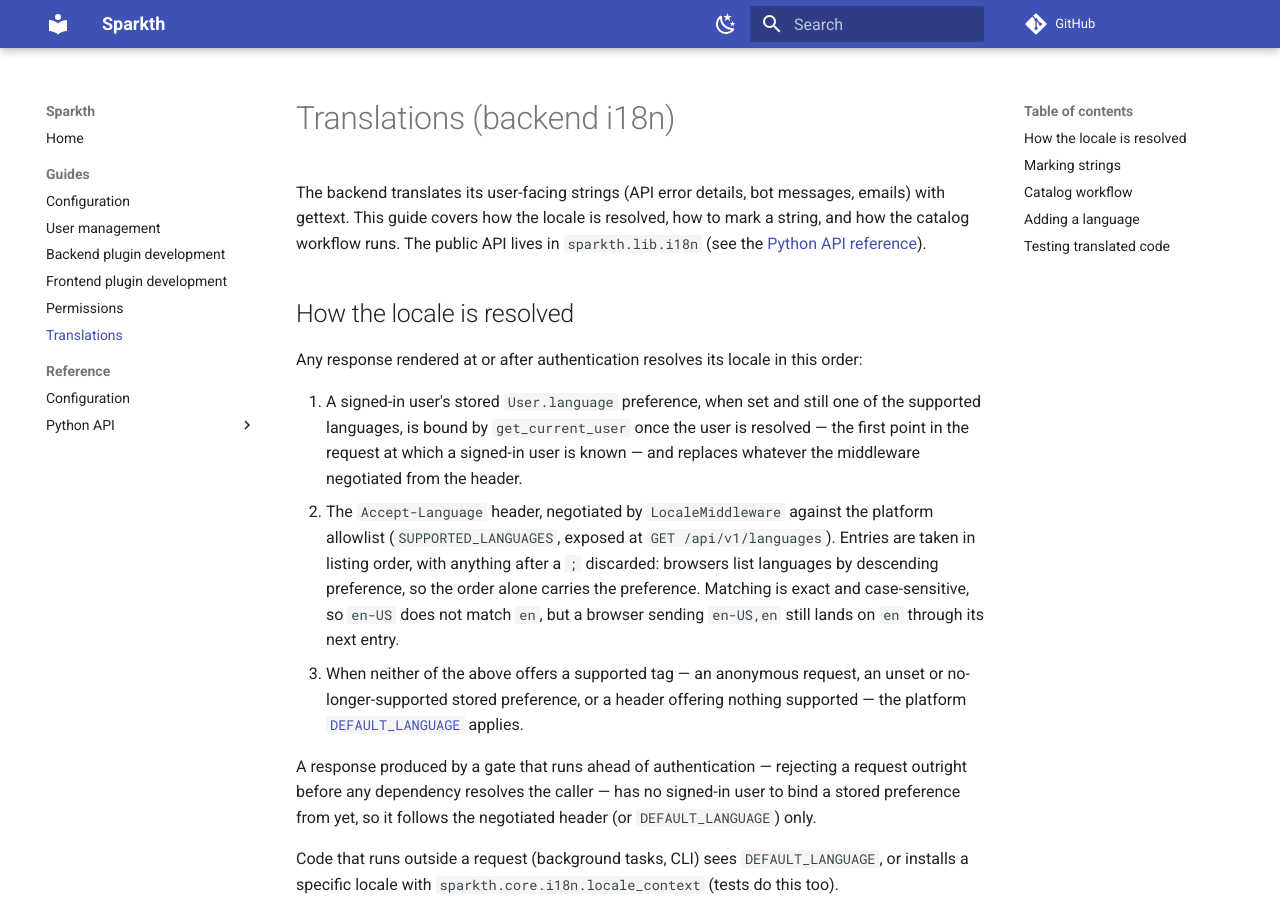
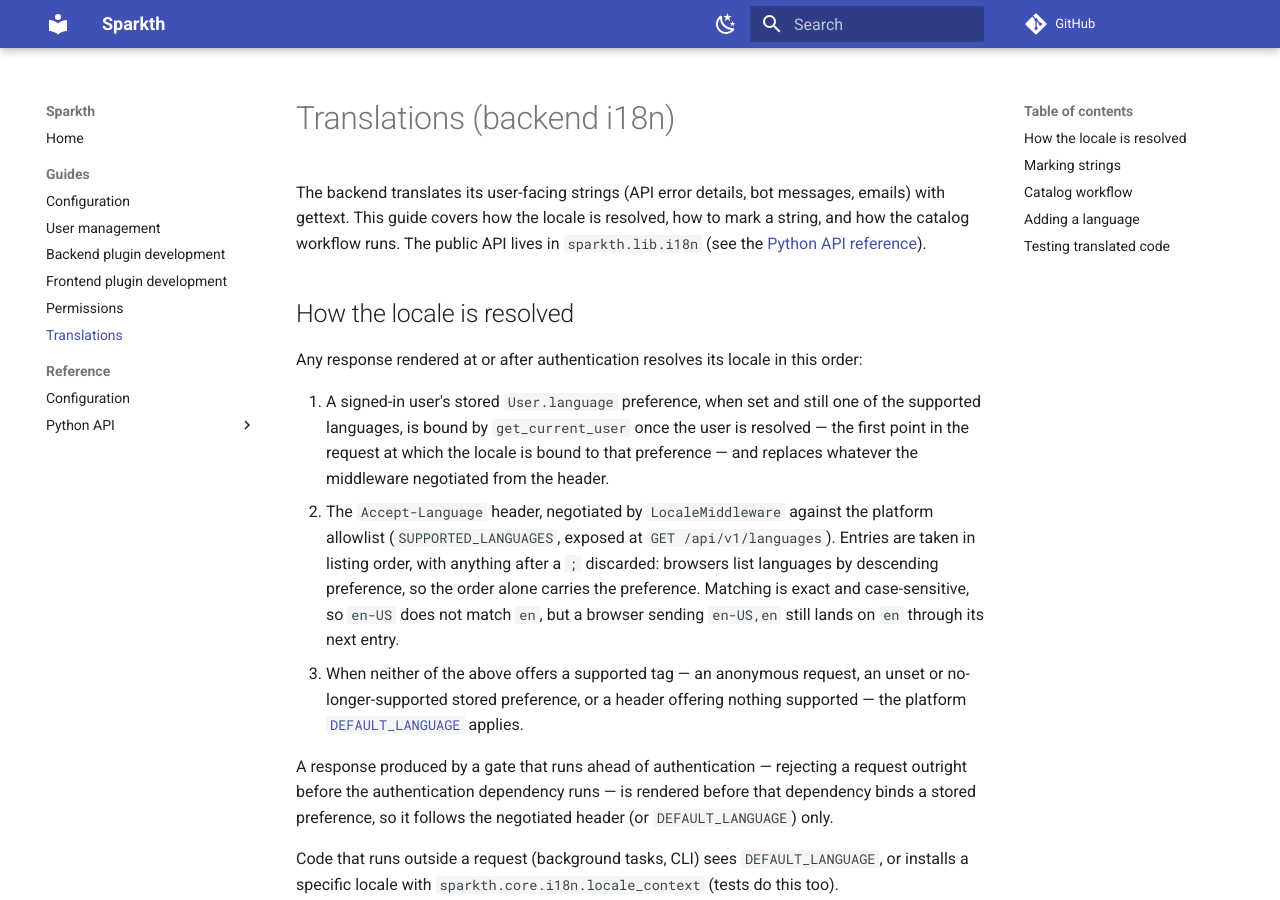
Before and after one commit to edly-io/sparkth, an MkDocs documentation site: the page built from docs/guides/translations.md, in a window 1280 px wide and 900 px high. Built offline with MkDocs 1.6.1 and Material for MkDocs 9.7.7, drawn with Linux system fonts in a browser that asks for light colours; comment, search, counter and statistics services are not loaded.

Commit message:
docs(core): correct the false reason given for pre-authentication locale
Three places asserted that a gate ahead of authentication has "no signed-in user" or
that get_current_user is "the first point at which the signed-in user is known." That
is false: PluginAccessMiddleware resolves the caller into request.state.user before its
own 403 response renders, two lines ahead of the check. The correct reason the response
still follows Accept-Language is that authentication is the first point at which the
locale is bound, not the first point at which the user is known.

Fixed all three occurrences of the same false claim: the causal clause and item 1 of the
precedence list in docs/guides/translations.md (both introduced by this task), and the
LocaleMiddleware docstring in sparkth/core/i18n/middleware.py (introduced by the plan's
own Step 7 replacement text, not by this task's earlier fixes).

Also guarded the lib.language docstring example's is_supported_language call with the
same None check the real call site in get_current_user uses, so the example models a
guarded call rather than an unguarded one.

Co-Authored-By: Claude Opus 5 (1M context) <noreply@anthropic.com>

```diff
--- a/docs/guides/translations.md
+++ b/docs/guides/translations.md
@@ -11,8 +11,8 @@ Any response rendered at or after authentication resolves its locale in this ord
 
 1. A signed-in user's stored `User.language` preference, when set and still one of the
    supported languages, is bound by `get_current_user` once the user is resolved — the
-   first point in the request at which a signed-in user is known — and replaces whatever
-   the middleware negotiated from the header.
+   first point in the request at which the locale is bound to that preference — and
+   replaces whatever the middleware negotiated from the header.
 2. The `Accept-Language` header, negotiated by `LocaleMiddleware` against the platform
    allowlist (`SUPPORTED_LANGUAGES`, exposed at `GET /api/v1/languages`). Entries are
    taken in listing order, with anything after a `;` discarded: browsers list languages by
@@ -24,8 +24,8 @@ Any response rendered at or after authentication resolves its locale in this ord
    platform [`DEFAULT_LANGUAGE`](../reference/configuration.md#default_language) applies.
 
 A response produced by a gate that runs ahead of authentication — rejecting a request
-outright before any dependency resolves the caller — has no signed-in user to bind a
-stored preference from yet, so it follows the negotiated header (or `DEFAULT_LANGUAGE`)
+outright before the authentication dependency runs — is rendered before that dependency
+binds a stored preference, so it follows the negotiated header (or `DEFAULT_LANGUAGE`)
 only.
 
 Code that runs outside a request (background tasks, CLI) sees
```
Also changed, not shown: 2 other files.
